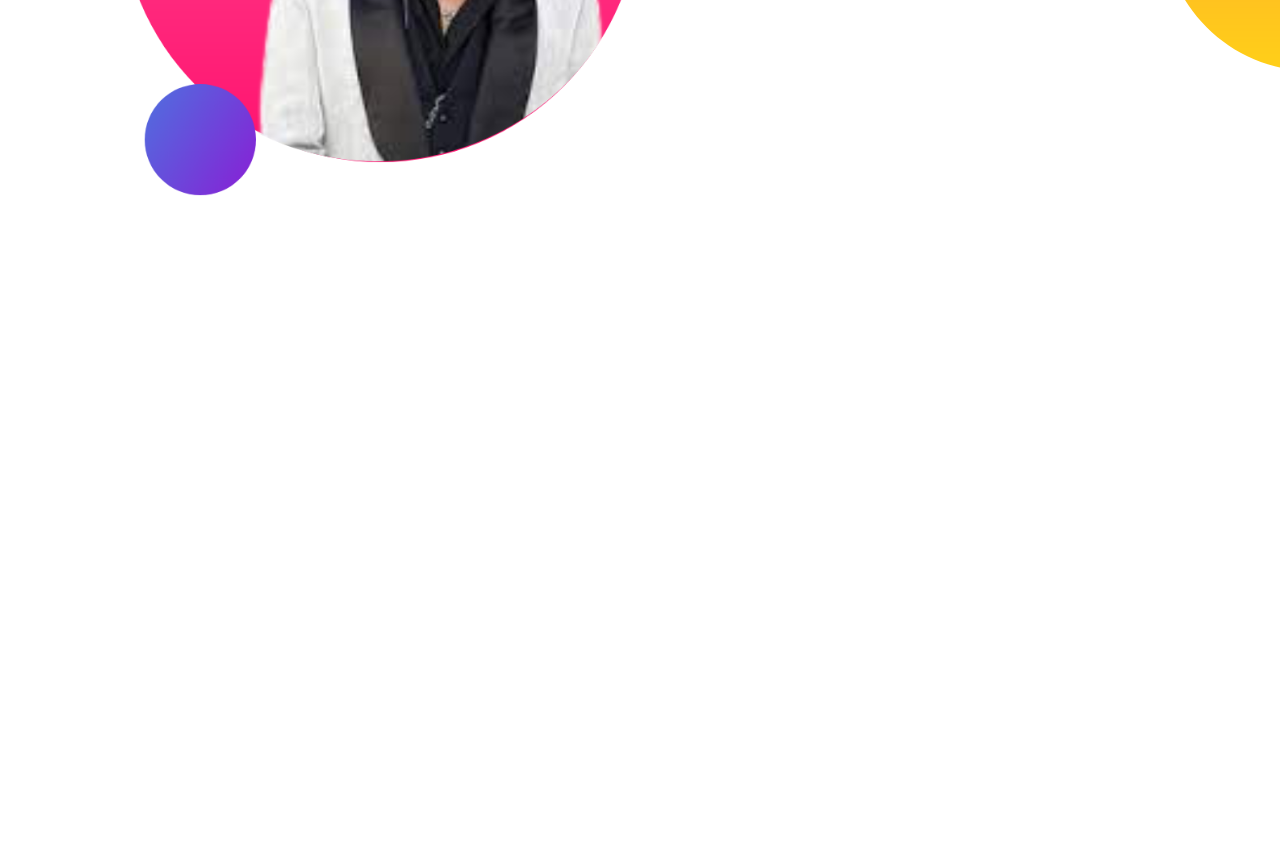
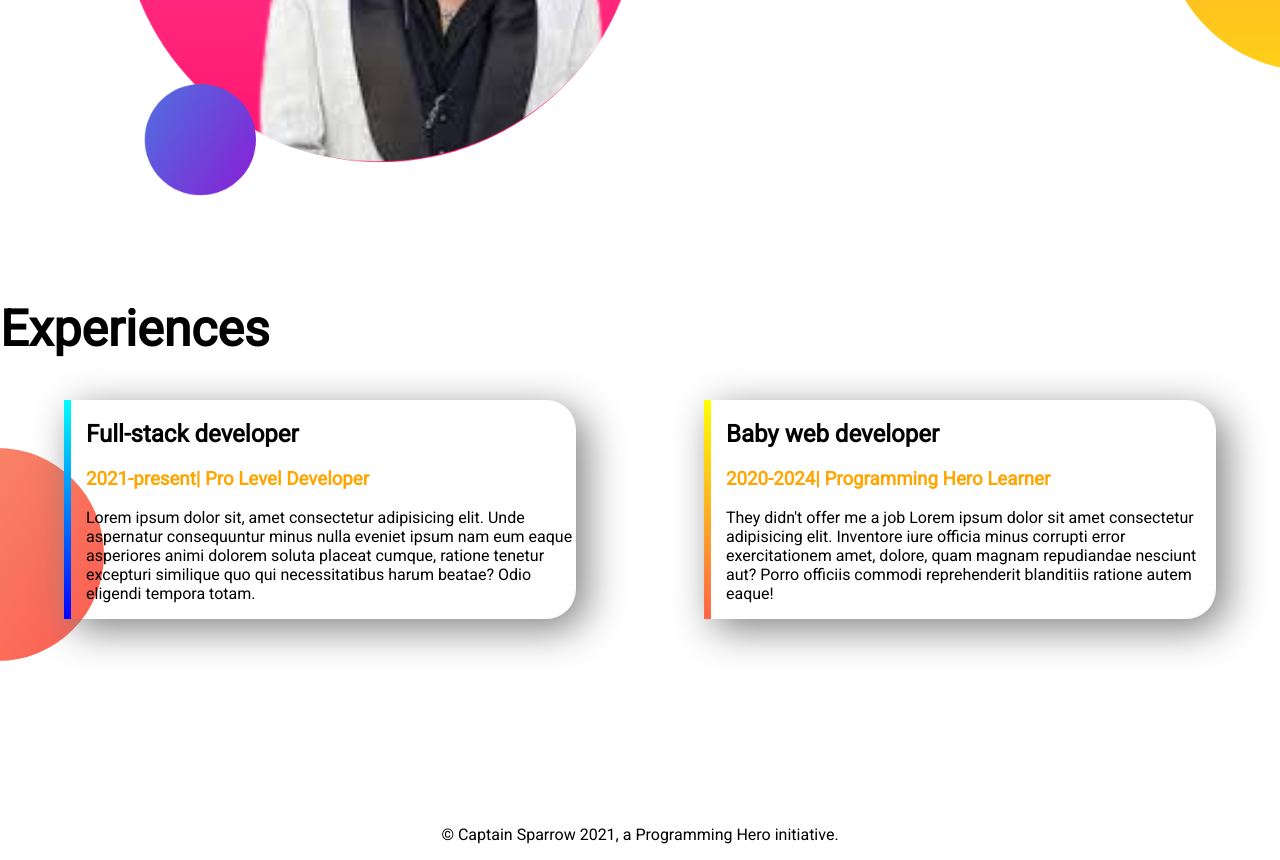
Before and after one commit to siam-saimur/developer-portfolio, a plain HTML site: page index.html in a window 1280 px wide. Shown: the part 961-1821 px from the top of the page. Before the commit the page ends 1261 px from the top, so only its background shows below. Drawn offline with Linux system fonts and the light colour scheme.

Commit message:
footer added

```diff
--- a/index.html
+++ b/index.html
@@ -11,7 +11,7 @@
     <link rel="stylesheet" href="style.css">
 </head>
 <body>
-    <section class="top-banner">
+    <section class="top-banner flexible-container">
             <div class="half"><h1>Oh Hellow There </h1>
                 <h1>I'm <span class="cs">Cptain Sparrow !</span></h1>
                 <h3>but why is the rum gone?!</h3>
@@ -23,7 +23,7 @@
            </div>
         </div>
     </section>
-    <section class="dream">
+    <section class="dream flexible-container">
         <div class="half">
             <img src="images/my-bg2.png"  alt="">
         </div>
@@ -42,7 +42,23 @@
 
 
     </section>
+    <section class="experience">
+            <h1>Experiences</h1>
+            <div class="flexible-container">
+                <div id="uno" class="exp-itm">
+                <h2>Full-stack developer</h2>
+                <h3 class="cs">2021-present| Pro Level Developer</h3>
+                <p>Lorem ipsum dolor sit, amet consectetur adipisicing elit. Unde aspernatur consequuntur minus nulla eveniet ipsum nam eum eaque asperiores animi dolorem soluta placeat cumque, ratione tenetur excepturi similique quo qui necessitatibus harum beatae? Odio eligendi tempora totam.</p>
+                </div>
+                <div id="dos" class="exp-itm">
+                <h2>Baby web developer</h2>
+                <h3 class="cs">2020-2024| Programming Hero Learner</h3>
+                <p>They didn't offer me a job Lorem ipsum dolor sit amet consectetur adipisicing elit. Inventore iure officia minus corrupti error exercitationem amet, dolore, quam magnam repudiandae nesciunt aut? Porro officiis commodi reprehenderit blanditiis ratione autem eaque!</p>
+                </div>
+            </div>
 
+    </section>
+    <footer><p>© Captain Sparrow 2021, a Programming Hero initiative.</p></footer>
 
 </body>
 </html>
--- a/style.css
+++ b/style.css
@@ -5,16 +5,20 @@ body{
 h1{
     font-size: 50px;
 }
+.h2{
+    font-size: 40px;
+}
 .cs{
     color: orange;
 }
-section{
+.flexible-container{
     display: flex;
     margin-bottom: 100px;
 }
 .half{
     width: 50%;
     padding-left: 5%;
+
 }
 .half img{
     width:100%
@@ -38,3 +42,31 @@ section{
     background-position:right ;
 
 }
+.experience{
+    background-image: url(images/exp-bg.png);
+    padding-bottom: 90px;
+    background-repeat:no-repeat;
+    background-position:left ;
+}
+.exp-itm{
+    width: 40%;
+    margin-left: 5%;
+    margin-right: 5%;
+    padding-left: 15px;
+    box-shadow: 10px 10px 40px gray;
+    border-radius: 0px 30px 30px 0px;
+}
+#uno{
+    border-left: 7px solid;
+    border-image: linear-gradient(cyan, blue) ;
+    border-image-slice: 1;
+
+}
+#dos{
+    border-left: 7px solid;
+    border-image: linear-gradient(yellow,tomato) ;
+    border-image-slice: 1;
+}
+footer p{
+    text-align: center;
+}
```
Also changed, not shown: images/exp-bg.png (added).
